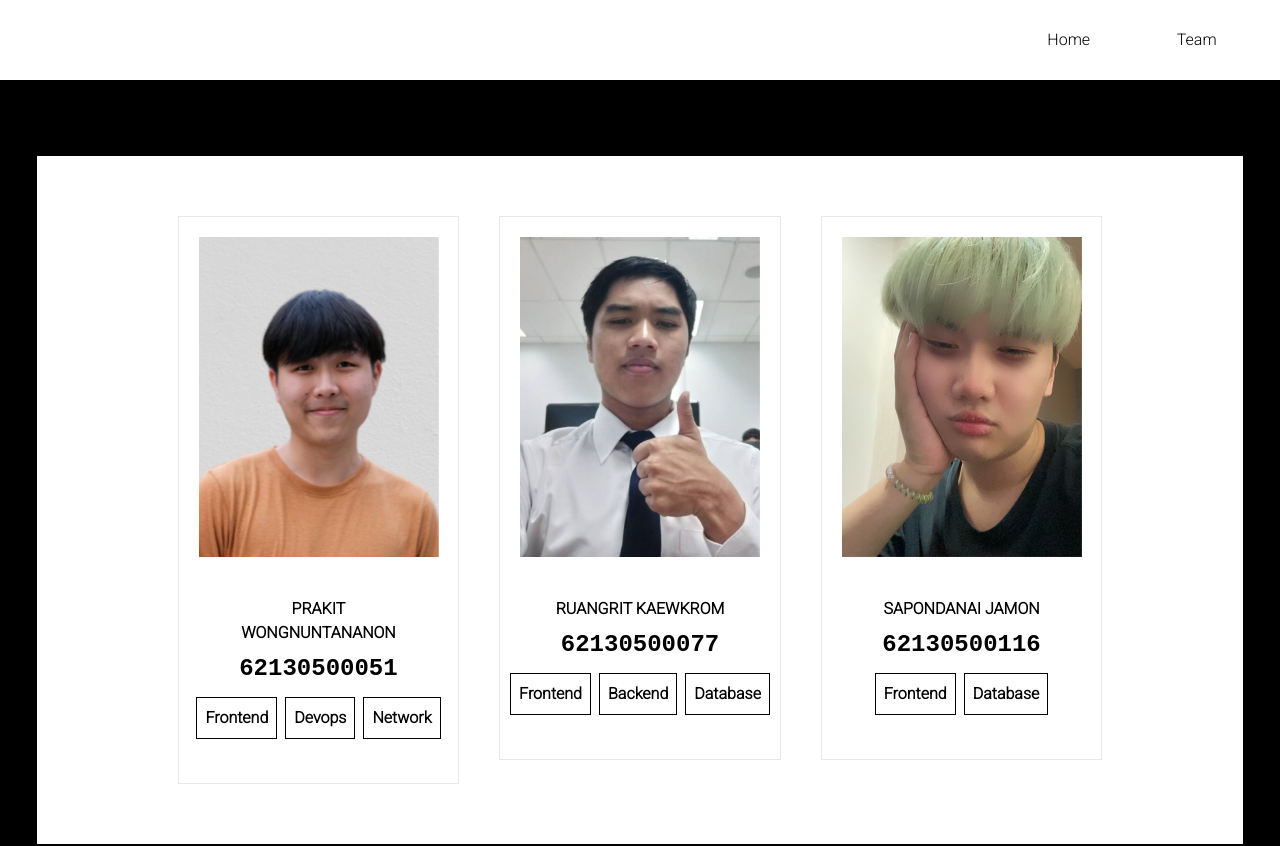
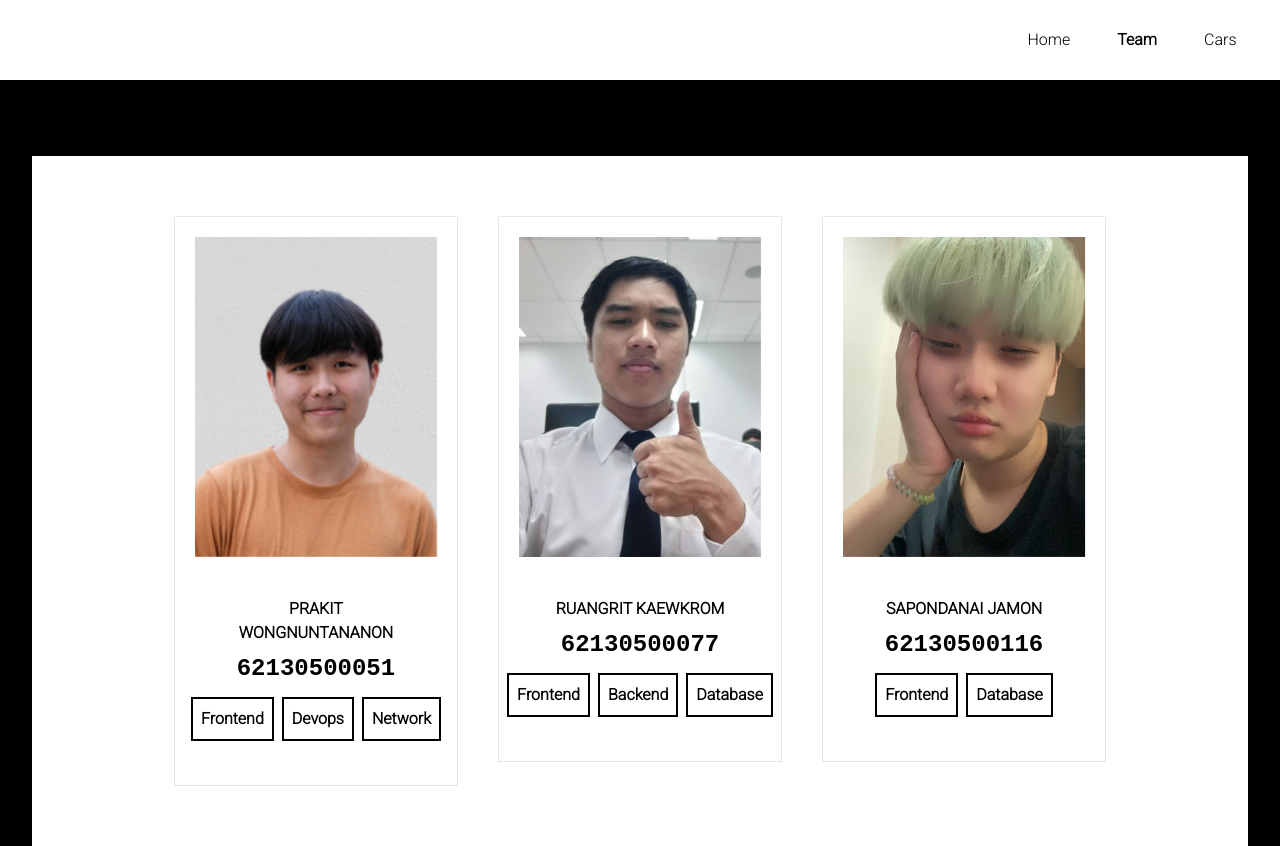
Before and after one commit to KB-Group-Enterprise/integrated-frontend, a Vue app: page /team in a window 1280 px wide. Shown: the top 846 px of the page. Built offline with nearby package versions, Linux system fonts and the light colour scheme.

Commit message:
[Update] Active link to font-bold navbar

```diff
--- a/src/components/Navbar.vue
+++ b/src/components/Navbar.vue
@@ -30,10 +30,21 @@
           $store.dispatch('changeDynamicComponent', 'brands');
         "
         to="/"
+        :class="[this.$route.path === '/' ? 'underline' : '']"
         >Home</router-link
       >
-      <router-link @click="closeNavbar" to="/team">Team</router-link>
-      <router-link @click="closeNavbar" to="/add">Add</router-link>
+      <router-link
+        @click="closeNavbar"
+        to="/team"
+        :class="[this.$route.path === '/team' ? 'underline' : '']"
+        >Team</router-link
+      >
+      <router-link
+        @click="closeNavbar"
+        to="/cars"
+        :class="[this.$route.path === '/cars' ? 'underline' : '']"
+        >Cars</router-link
+      >
     </div>
   </div>
   <div class="w-full flex justify-center">
@@ -93,10 +104,22 @@
               $store.dispatch('changeDynamicComponent', 'brands');
             "
             to="/"
+            :class="[this.$route.path === '/' ? 'font-bold' : '']"
             >Home</router-link
           >
-          <router-link class="hover:font-bold" @click="closeNavbar" to="/team"
+          <router-link
+            class="hover:font-bold"
+            @click="closeNavbar"
+            to="/team"
+            :class="[this.$route.path === '/team' ? 'font-bold' : '']"
             >Team</router-link
+          >
+          <router-link
+            class="hover:font-bold"
+            @click="closeNavbar"
+            to="/cars"
+            :class="[this.$route.path === '/cars' ? 'font-bold' : '']"
+            >Cars</router-link
           >
         </div>
       </div>
--- a/src/components/Products.vue
+++ b/src/components/Products.vue
@@ -70,5 +70,3 @@ export default {
   },
 };
 </script>
-<style>
-</style>
--- a/src/views/Team.vue
+++ b/src/views/Team.vue
@@ -28,7 +28,7 @@
             </p>
             <div class="flex flex-col xl:flex-row justify-center">
               <div
-                class="fade-items border-2 font-bold border border-black p-2 mx-1 my-1"
+                class="fade-items border-2 font-bold border-black p-2 mx-1 my-1"
                 v-for="res in member.responsibilities"
                 :key="res"
               >
```
